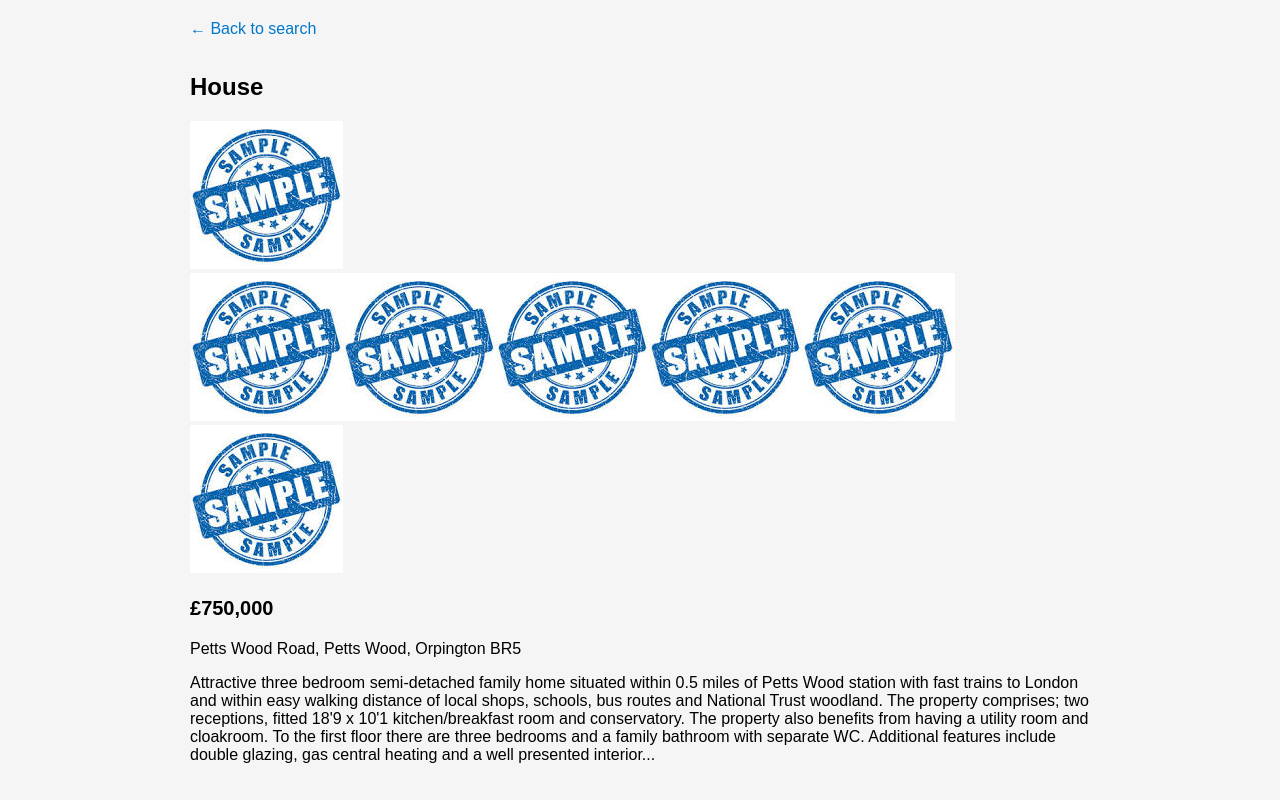
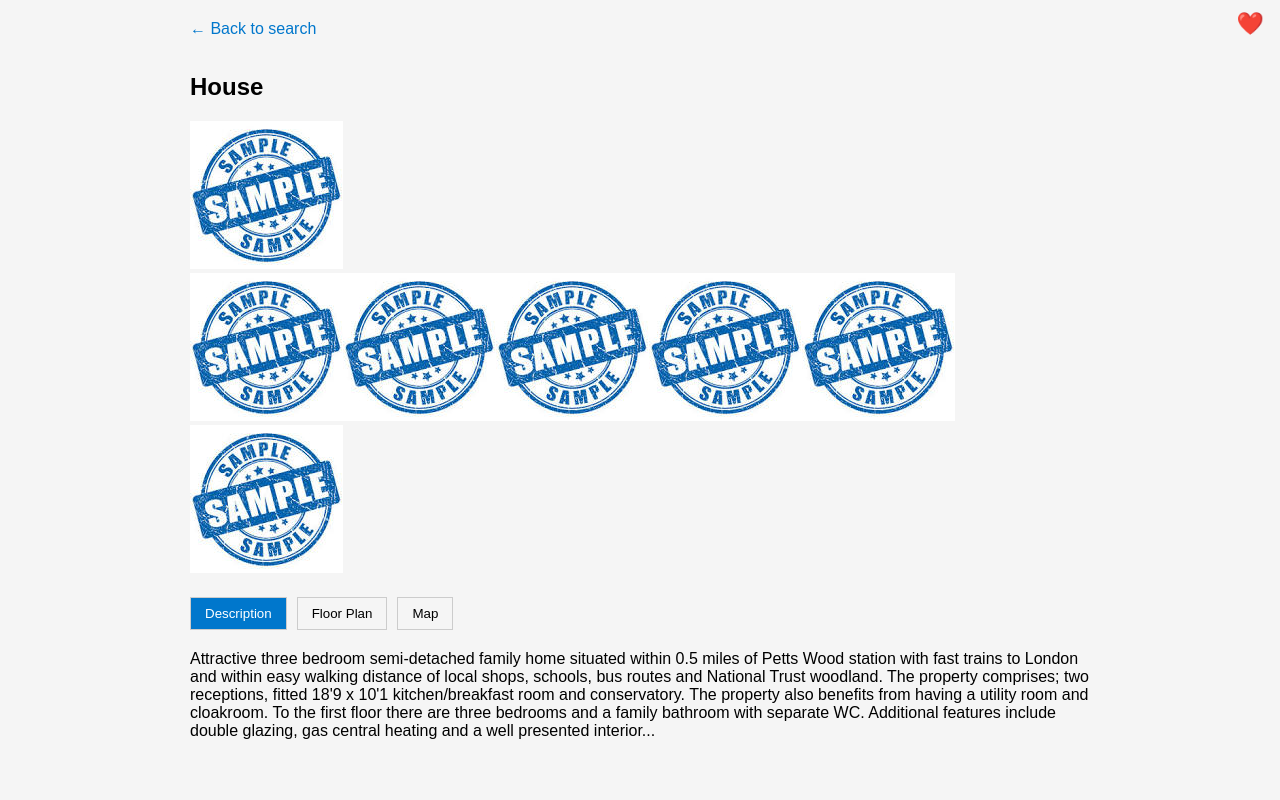
Before and after one commit to RavinduShenal/estate-agent-app, a React (Vite) app: page /property/prop1 in a window 1280 px wide. Built offline with nearby package versions, Linux system fonts and the light colour scheme.

Commit message:
property

```diff
--- a/src/App.jsx
+++ b/src/App.jsx
@@ -1,4 +1,4 @@
-import {useState} from "react";
+import {useState, useEffect} from "react";
 import propertiesData from './data/properties.json';
 import PropertyCard from './components/PropertyCard';
 import SearchForm from './components/SearchForm';
@@ -9,6 +9,23 @@ import "./styles/App.css";
 function App() {
   const allProperties = propertiesData.properties;
   const [filteredProperties, setFilteredProperties] = useState(allProperties);
+
+  const [favourites, setFavourites] = useState(() => {
+    const stored = localStorage.getItem("favourites");
+    return stored ? JSON.parse(stored) : [];
+  });
+
+useEffect(() => {
+  localStorage.setItem("favourites", JSON.stringify(favourites));
+}, [favourites]);
+
+const toggleFavourite = (id) => {
+  setFavourites(prev =>
+    prev.includes(id)
+      ? prev.filter(fav => fav !== id)
+      : [...prev, id]
+  );
+};
 
   function handleSearch(criteria) {
     const results = allProperties.filter(property => {
@@ -63,7 +80,12 @@ function App() {
             <SearchForm onSearch={handleSearch} />
 
             {filteredProperties.map(property => (
-              <PropertyCard key={property.id} property={property} />
+              <PropertyCard
+                key={property.id}
+                property={property}
+                favourites={favourites}
+                toggleFavourite={toggleFavourite}
+              />
             ))}
           </div>
         }
@@ -71,7 +93,7 @@ function App() {
 
       <Route
         path="/property/:id"
-        element={<PropertyDetails properties={allProperties} />}
+        element={<PropertyDetails properties={allProperties} favourites={favourites} toggleFavourite={toggleFavourite}/>}
       />
     </Routes>
   );
--- a/src/components/PropertyCard.jsx
+++ b/src/components/PropertyCard.jsx
@@ -1,20 +1,28 @@
 import { Link } from "react-router-dom";
 import "../styles/PropertyCard.css";
 
-function PropertyCard({ property }) {
+function PropertyCard({ property, favourites, toggleFavourite }) {
+  const isFavourite = favourites.includes(property.id);
+
   return (
+    <div className="property-card">
       <Link to={`/property/${property.id}`} className="property-link">
-        <div className="property-card">
         <img src={property.picture} alt={property.type} />
 
         <div className="property-info">
           <h3>{property.type}</h3>
           <p>{property.location}</p>
           <p><strong>£{property.price.toLocaleString()}</strong></p>
-                <p>{property.bedrooms} bedrooms</p>
-            </div>
         </div>
       </Link>
+
+      <button
+        className={`fav-btn ${isFavourite ? "active" : ""}`}
+        onClick={() => toggleFavourite(property.id)}
+      >
+        ❤️
+      </button>
+    </div>
   );
 }
 
--- a/src/components/PropertyDetails.jsx
+++ b/src/components/PropertyDetails.jsx
@@ -2,23 +2,33 @@ import { useParams, Link } from "react-router-dom";
 import { useState } from "react";
 import "../styles/PropertyDetails.css";
 
-function PropertyDetails({ properties }) {
+function PropertyDetails({ properties, favourites, toggleFavourite }) {
   const { id } = useParams();
 
+  // 1️⃣ Find the property FIRST
   const property = properties.find(p => p.id === id);
 
+  // 2️⃣ Guard clause (very important)
   if (!property) {
     return <p>Property not found</p>;
   }
 
-  const galleryImages = property.pictures;
-  const [mainImage, setMainImage] = useState(galleryImages[0]);
+  // 3️⃣ NOW it is safe to use property
+  const [mainImage, setMainImage] = useState(property.pictures[0]);
+  const [activeTab, setActiveTab] = useState("description");
 
   return (
     <div className="details-container">
       <Link to="/" className="back-link">← Back to search</Link>
 
       <h2>{property.type}</h2>
+
+      <button
+        className={`fav-btn ${favourites.includes(property.id) ? "active" : ""}`}
+        onClick={() => toggleFavourite(property.id)}
+      >
+        ❤️
+      </button>
 
       <img
         src={mainImage}
@@ -27,23 +37,62 @@ function PropertyDetails({ properties }) {
       />
 
       <div className="thumbnail-row">
-        {galleryImages.map((img, index) => (
+        {property.pictures.map((img, index) => (
           <img
             key={index}
             src={img}
-            alt={`Property image ${index + 1}`}
+            alt={`Property ${index}`}
             className={`thumbnail ${img === mainImage ? "active" : ""}`}
             onClick={() => setMainImage(img)}
           />
         ))}
       </div>
 
-      <p className="details-price">
-        £{property.price.toLocaleString()}
-      </p>
+      {/* Tabs */}
+      <div className="tabs">
+        <button
+          className={activeTab === "description" ? "active" : ""}
+          onClick={() => setActiveTab("description")}
+        >
+          Description
+        </button>
 
-      <p>{property.location}</p>
-      <p>{property.description}</p>
+        <button
+          className={activeTab === "floorplan" ? "active" : ""}
+          onClick={() => setActiveTab("floorplan")}
+        >
+          Floor Plan
+        </button>
+
+        <button
+          className={activeTab === "map" ? "active" : ""}
+          onClick={() => setActiveTab("map")}
+        >
+          Map
+        </button>
+      </div>
+
+      <div className="tab-content">
+        {activeTab === "description" && (
+          <p>{property.description}</p>
+        )}
+
+        {activeTab === "floorplan" && (
+          <img
+            src={`/images/${property.id}_floorplan.jpg`}
+            alt="Floor plan"
+            className="floorplan-image"
+          />
+        )}
+
+        {activeTab === "map" && (
+          <iframe
+            title="map"
+            src={`https://www.google.com/maps?q=${property.postcode}&output=embed`}
+            className="map-frame"
+          ></iframe>
+        )}
+      </div>
     </div>
   );
 }
--- a/src/data/properties.json
+++ b/src/data/properties.json
@@ -8,7 +8,7 @@
 			"tenure":"Freehold",
 			"description":"Attractive three bedroom semi-detached family home situated within 0.5 miles of Petts Wood station with fast trains to London and within easy walking distance of local shops, schools, bus routes and National Trust woodland. The property comprises; two receptions, fitted 18'9 x 10'1 kitchen/breakfast room and conservatory. The property also benefits from having a utility room and cloakroom. To the first floor there are three bedrooms and a family bathroom with separate WC. Additional features include double glazing, gas central heating and a well presented interior...",
 			"location":"Petts Wood Road, Petts Wood, Orpington BR5",
-			"picture":"public/images/prop2pic1small.jpg",
+			"picture":"/images/prop1.jpg",
             "postcode": "BR5",
 			"url":"properties/prop1.html",
             "added": {
@@ -33,7 +33,7 @@
 			"tenure":"Freehold",
 			"description":"Presented in excellent decorative order throughout is this two double bedroom, two bathroom, garden flat. <br>The modern fitted kitchen is open plan to the living room which boasts solid wooden floors and includes integrated appliances including a dishwasher & a washing machine. This large open plan benefits from bi folding doors onto a secluded private courtyard garden. Both bedrooms are double sized, and the family bathroom boasts a matching three piece suite a shower attachment over the bath. There is also a separate wet room. There are walnut doors throughout and wiring for Sky TV/aerial points in the living room/kitchen and both bedrooms.<br>This apartment being only five years old, is still under a 10 year building guarantee...",
 			"location":"Crofton Road Orpington BR6",
-			"picture":"public/images/prop2pic1small.jpg",
+			"picture":"/images/prop2.jpg",
             "postcode":"BR6",
 			"url":"properties/prop2.html",
             "added": {
--- a/src/styles/PropertyCard.css
+++ b/src/styles/PropertyCard.css
@@ -28,3 +28,17 @@
   color: inherit;
   display: block;
 }
+
+.fav-btn {
+  background: none;
+  border: none;
+  font-size: 22px;
+  cursor: pointer;
+  position: absolute;
+  top: 10px;
+  right: 10px;
+}
+
+.fav-btn.active {
+  color: red;
+}
--- a/src/styles/PropertyDetails.css
+++ b/src/styles/PropertyDetails.css
@@ -23,3 +23,36 @@
   text-decoration: none;
   color: #0077cc;
 }
+
+.tabs {
+  display: flex;
+  gap: 10px;
+  margin: 20px 0;
+}
+
+.tabs button {
+  padding: 8px 14px;
+  border: 1px solid #ccc;
+  background-color: #f5f5f5;
+  cursor: pointer;
+}
+
+.tabs button.active {
+  background-color: #0077cc;
+  color: white;
+}
+
+.tab-content {
+  margin-top: 15px;
+}
+
+.floorplan-image {
+  max-width: 100%;
+  border-radius: 8px;
+}
+
+.map-frame {
+  width: 100%;
+  height: 300px;
+  border: none;
+}
```
Also changed, not shown: public/images/prop1_floorplan.jpg (added), public/images/prop2_floorplan.jpg (added). Lines whose indentation alone changed are shown as unchanged.
